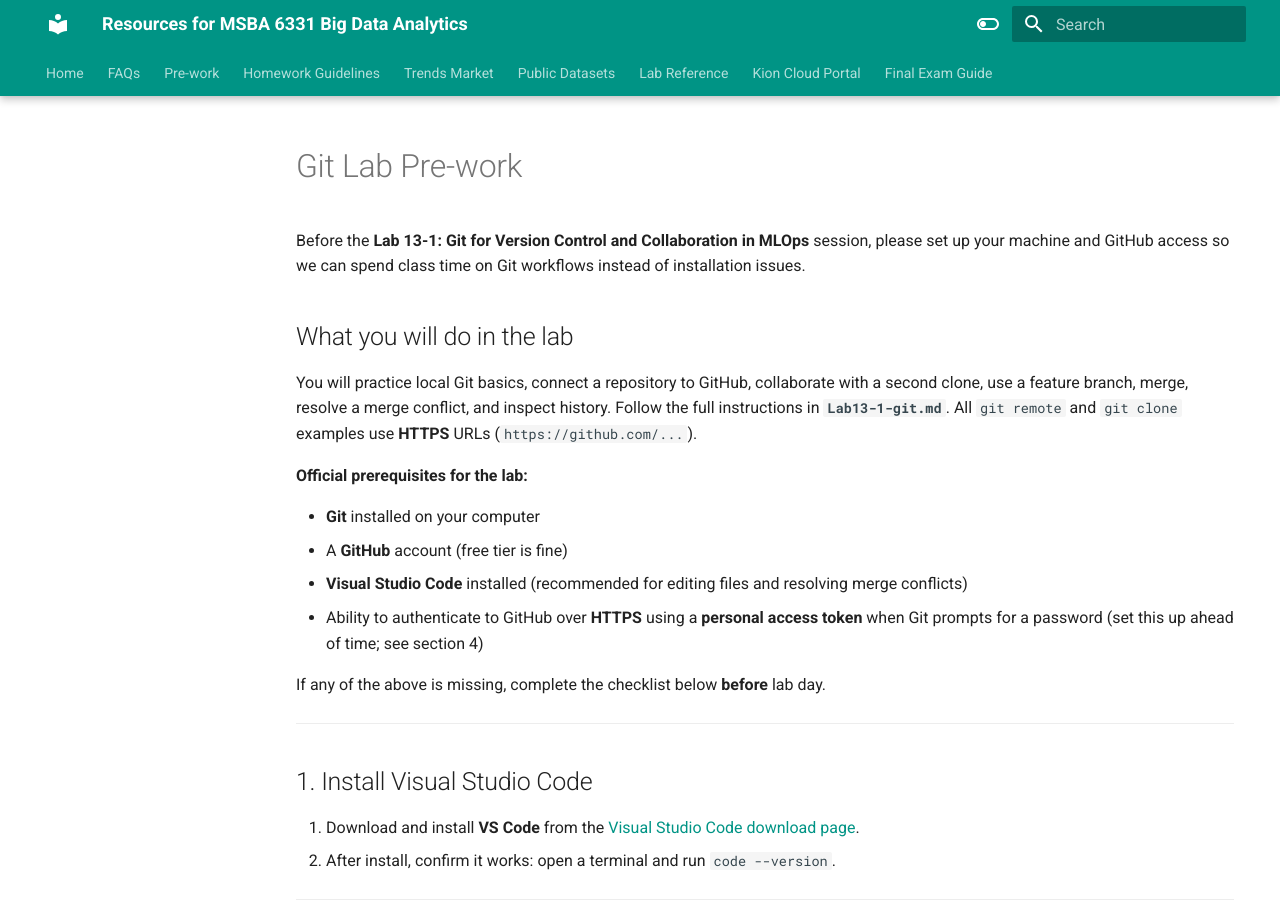
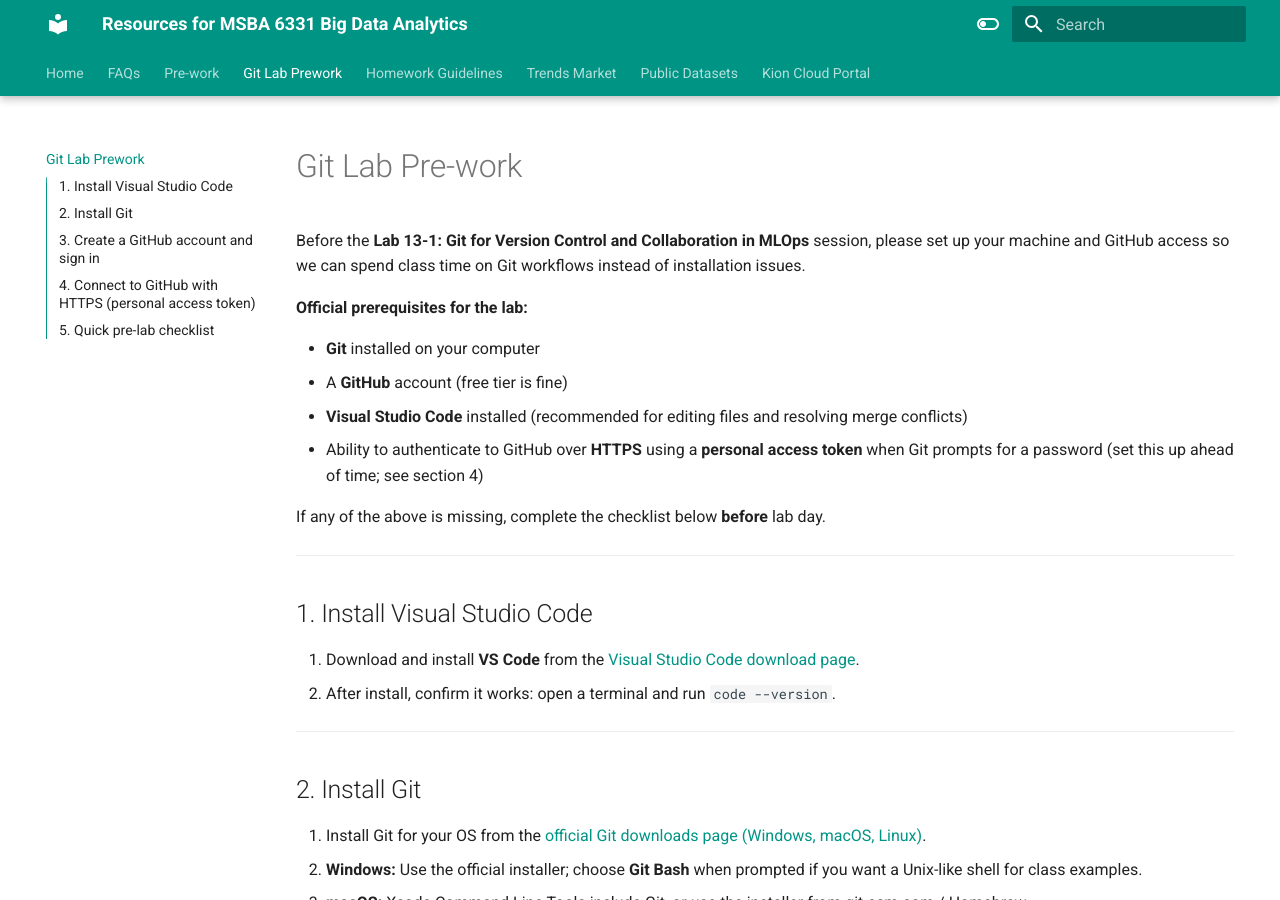
Before and after one commit to de4liu/bigdata, an MkDocs documentation site: the page built from docs/git_prework.md, in a window 1280 px wide and 900 px high. Built offline with MkDocs 1.6.1 and Material for MkDocs 9.7.7, drawn with Linux system fonts in a browser that asks for light colours.

Commit message:
add git lab prework

```diff
--- a/docs/git_prework.md
+++ b/docs/git_prework.md
@@ -1,10 +1,6 @@
 # Git Lab Pre-work
 
 Before the **Lab 13-1: Git for Version Control and Collaboration in MLOps** session, please set up your machine and GitHub access so we can spend class time on Git workflows instead of installation issues.
-
-## What you will do in the lab
-
-You will practice local Git basics, connect a repository to GitHub, collaborate with a second clone, use a feature branch, merge, resolve a merge conflict, and inspect history. Follow the full instructions in **`Lab13-1-git.md`**. All `git remote` and `git clone` examples use **HTTPS** URLs (`https://github.com/...`).
 
 **Official prerequisites for the lab:**
 
--- a/mkdocs.yml
+++ b/mkdocs.yml
@@ -49,12 +49,13 @@
         - "View Delimiters and Invisible Characters": FAQs/viewdelimiters.md
         - "Windows Commands 101": FAQs/windows_cmd.md
     - "Pre-work": prework.md
+    - "Git Lab Prework": git_prework.md
     - "Homework Guidelines": homework-guidelines.md
     - "Trends Market": trendsMarket.md
     - "Public Datasets": datasets.md
-    - "Lab Reference": lab_appendix.md
+    # - "Lab Reference": lab_appendix.md
     - "Kion Cloud Portal": kion.md
-    - "Final Exam Guide": finalexamguide.md
+    # - "Final Exam Guide": finalexamguide.md
 
 
 plugins:
```
